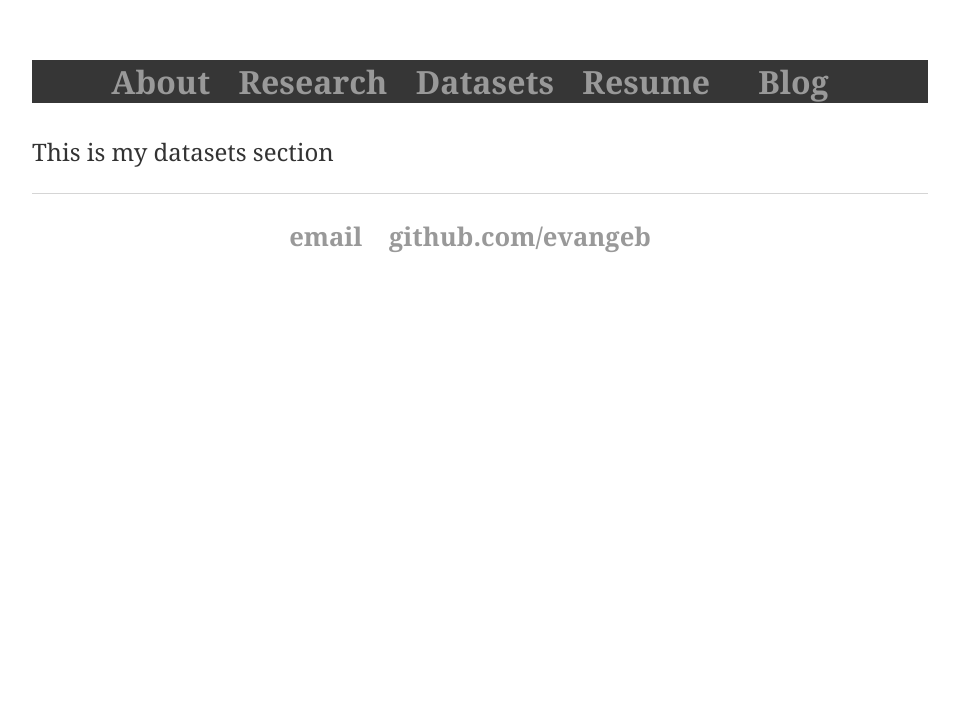
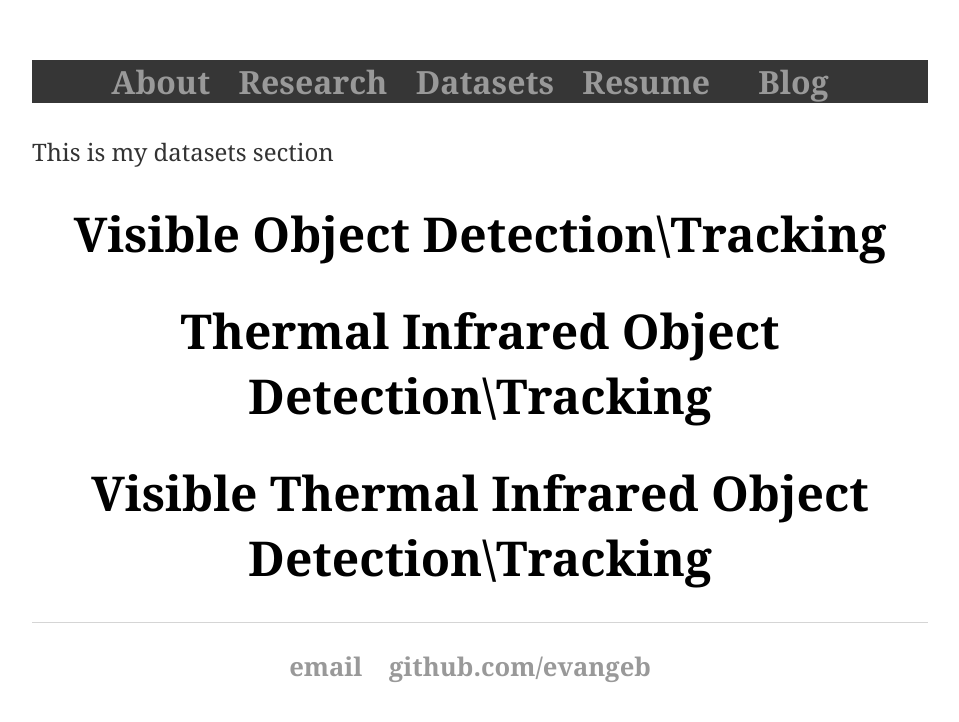
Before and after one commit to Evangeb/Evangeb.github.io, a Jekyll site: the page built from datasets.md, in a window 1280 px wide. Shown: the top 722 px of the page, without its empty margins (160-1119 px from the left). Built offline with Jekyll 4.4.1, drawn with Linux system fonts in a browser that asks for light colours.

Commit message:
Datasets

```diff
--- a/datasets.md
+++ b/datasets.md
@@ -5,3 +5,7 @@ permalink: /datasets/
 ---
 
 This is my datasets section
+
+# Visible Object Detection\Tracking
+# Thermal Infrared Object Detection\Tracking
+# Visible Thermal Infrared Object Detection\Tracking
```
